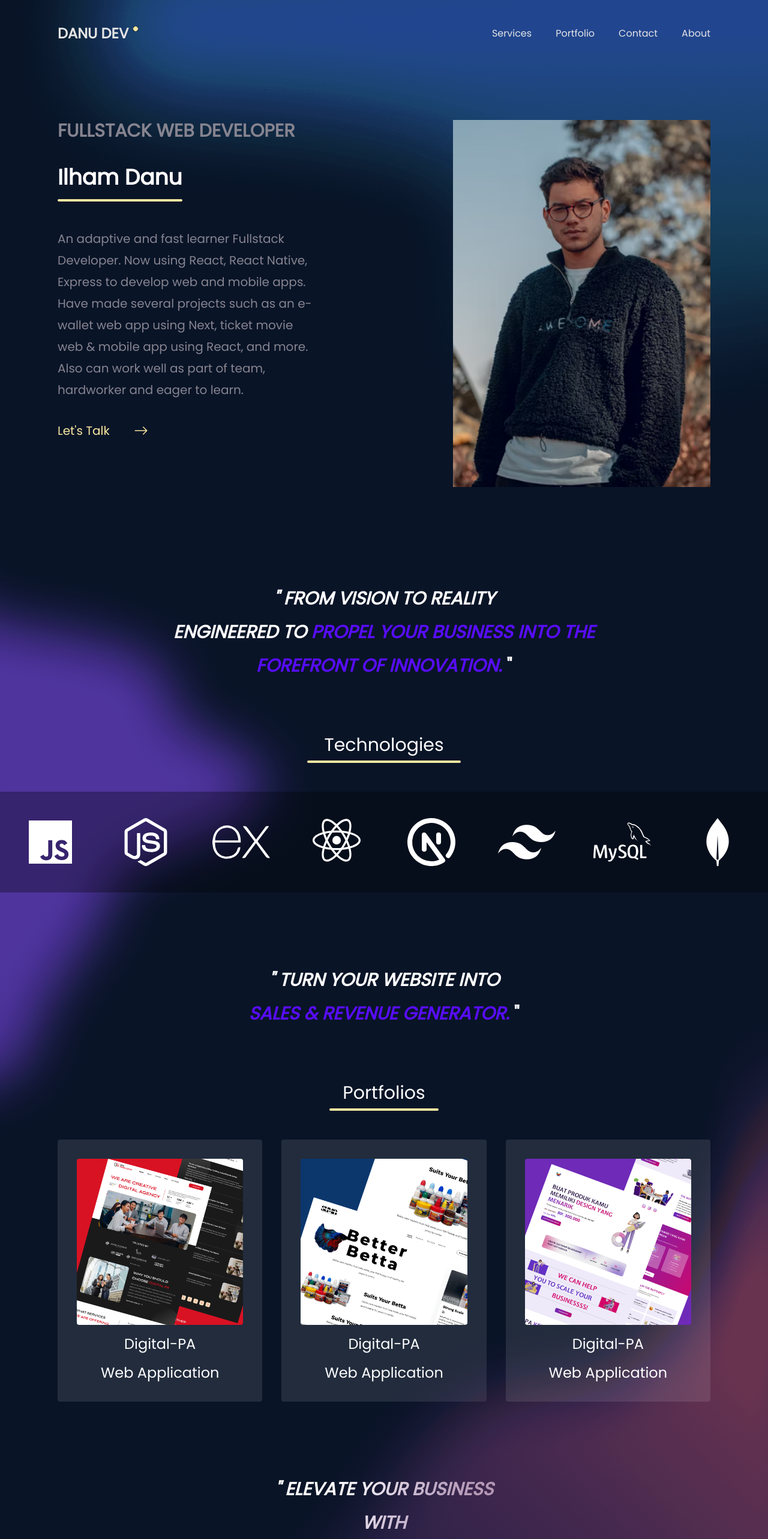
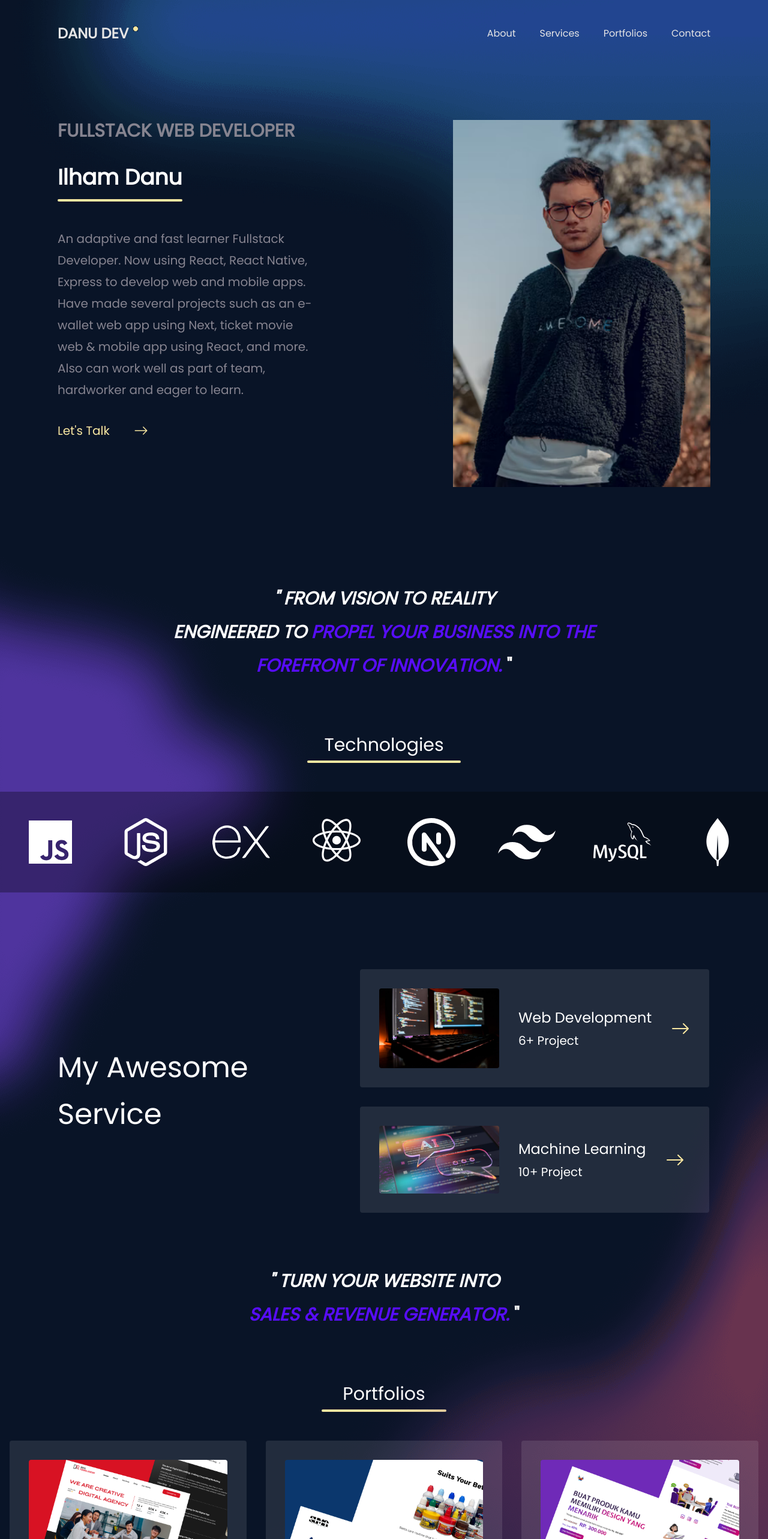
Before and after one commit to ilhamdanu13/my-portfolio, a Next.js app: page / in a window 1280 px wide. Shown: the top 2566 px of the page at 60% size. Built offline with nearby package versions, Linux system fonts and the light colour scheme.

Commit message:
`feat:` add sections and fix nav scroll behavior

```diff
--- a/src/components/Footer.js
+++ b/src/components/Footer.js
@@ -1,17 +1,29 @@
 import React from "react";
-import { FiFacebook, FiInstagram } from "react-icons/fi";
+import { FiFacebook, FiInstagram, FiGithub } from "react-icons/fi";
 import { AiOutlineLinkedin, AiOutlineMail } from "react-icons/ai";
 
 const Footer = () => {
   return (
     <section className=" bg-black/20 px-4 md:px-24 text-[#868490] py-10">
-      <div className="container">
-        <h2 className="text-2xl mb-16 font-semibold">Follow us</h2>
+      <div className="container mx-auto">
+        <h2 className="text-2xl mb-16 font-semibold">Follow me</h2>
+
         <div className="flex gap-x-10">
-          <FiFacebook className="w-10 h-10" />
+          <a href="https://github.com/ilhamdanu13" target="_blank">
+          <FiGithub className="w-10 h-10" />
+          </a>
+
+          <a href="https://www.instagram.com/iam.danu/" target="_blank">
           <FiInstagram className="w-10 h-10" />
+          </a>
+
+          <a href="https://www.linkedin.com/in/ilhamdanu13/" target="_blank">
           <AiOutlineLinkedin className="w-10 h-10" />
+          </a>
+
+          <a href="mailto:ilham.danu13.id@gmail.com">
           <AiOutlineMail className="w-10 h-10" />
+          </a>
         </div>
       </div>
     </section>
--- a/src/components/Navbar.js
+++ b/src/components/Navbar.js
@@ -43,19 +43,19 @@ const Navbar = () => {
 
         <ul className="md:flex md:gap-x-10 hidden">
           <li>
-            <Link href={"#"}>Services</Link>
+            <Link href={"#about"} scroll={false}>About</Link>
           </li>
 
           <li>
-            <Link href={"#"}>Portfolio</Link>
+            <Link href={"#services"} scroll={false}>Services</Link>
           </li>
 
           <li>
-            <Link href={"#"}>Contact</Link>
+            <Link href={"#portfolios"} scroll={false}>Portfolios</Link>
           </li>
 
           <li>
-            <Link href={"#"}>About</Link>
+            <Link href={"#contact"} scroll={false}>Contact</Link>
           </li>
         </ul>
       </div>
--- a/src/pages/index.js
+++ b/src/pages/index.js
@@ -9,22 +9,24 @@ import {
   BiLogoMongodb,
 } from "react-icons/bi";
 import { TbBrandNextjs } from "react-icons/tb";
-import Portfolios from "@/components/Portfolios";
 import Image from "next/image";
 import Gradient2 from "@/./assets/images/Gradient2.png";
 import Gradient3 from "@/./assets/images/Gradient3.png";
+import Gradient4 from "@/./assets/images/Gradient4.png";
 import DigitalPa from "@/assets/projects/project-digitalpa.webp";
 import Suma from "@/assets/projects/project-suma.webp";
 import TheButterfly from "@/assets/projects/project-thebutterfly.webp";
+import WebDev from "@/assets/projects/webdev.webp"
+import Ai from "@/assets/projects/ai.webp"
 
 export default function Home() {
   return (
     <main className="bg-[#091427] font-poppins">
       <section className="bg-[url('../assets/images/Gradient1.png')] bg-cover relative md:mb-32 mb-16">
-        <div className=" md:py-10  ">
+        <div className=" md:py-10 mx-auto container">
           <Navbar />
 
-          <div className="container px-4 md:px-24 flex md:flex-row flex-col-reverse gap-y-4">
+          <div id="about" className="container px-4 md:px-24 flex md:flex-row flex-col-reverse gap-y-4">
             <div className="">
               <h1 className="text-[#868490] text-xl md:text-3xl font-semibold md:mb-10 mb-5 hidden md:block">
                 FULLSTACK WEB DEVELOPER
@@ -78,7 +80,7 @@ export default function Home() {
       </section>
 
       {/* Tagline 1*/}
-      <section className="mb-16">
+      <section className="mb-16 container mx-auto">
         {/* Desktop */}
         <div className="md:mb-24 hidden lg:flex lg:flex-row flex-col lg:justify-center text-center font-bold">
           <div className="md:text-2xl lg:text-3xl uppercase font-syne text-white">
@@ -103,7 +105,7 @@ export default function Home() {
         </div>
 
         {/* Mobile */}
-        <div className="text-lg md:text-2xl lg:text-3xl uppercase font-syne text-white font-bold lg:hidden text-center">
+        <div className="container mx-auto text-lg md:text-2xl lg:text-3xl uppercase font-syne text-white font-bold lg:hidden text-center">
           <h2>
             <i>
               " From Vision to Reality{" "}
@@ -122,8 +124,8 @@ export default function Home() {
       </section>
 
       {/* Technologies */}
-      <section className="md:mb-32 mb-16 relative">
-        <div className="px-4 md:px-0 ">
+      <section className=" md:mb-32 mb-16 relative">
+        <div className="container mx-auto px-4 md:px-0 ">
           <div className="flex flex-col justify-center items-center gap-y-2">
             <h1 className="text-white text-3xl font-poppins text-center ">
               Technologies
@@ -150,7 +152,54 @@ export default function Home() {
         </div>
       </section>
 
-      <section className="mb-8">
+      <section id="services" className="container mx-auto px-24 flex items-center mb-24">
+        <div>
+          <h2 className="text-5xl text-white w-3/4 leading-relaxed">
+            My Awesome Service
+          </h2>
+        </div>
+
+        <div>
+          <div className="bg-white/10 p-8 flex items-center gap-x-8 mb-8 rounded">
+            <Image
+              src={WebDev}
+              alt="Web App"
+              width={200}
+              height={200}
+              className="rounded object-cover"
+            />
+            <div className="text-white flex flex-col justify-center gap-y-2">
+              <span className="text-white text-2xl">Web Development</span>
+              <span className="text-xl">6+ Project</span>
+            </div>
+
+            <div>
+              <BsArrowRight className="text-[#F8E7A1] w-8 h-8" />
+            </div>
+          </div>
+
+          <div className="bg-white/10 p-8 flex items-center gap-x-8 rounded">
+            <Image
+              src={Ai}
+              alt="Web App"
+              width={200}
+              height={200}
+              className="rounded object-cover"
+            />
+
+            <div className="text-white flex flex-col justify-center gap-y-2">
+              <span className="text-white text-2xl">Machine Learning</span>
+              <span className="text-xl">10+ Project</span>
+            </div>
+
+            <div>
+              <BsArrowRight className="text-[#F8E7A1] w-8 h-8" />
+            </div>
+          </div>
+        </div>
+      </section>
+
+      <section className="container mx-auto mb-8">
         <div className="md:mb-24 lg:flex lg:flex-row flex-col lg:justify-center text-center font-bold">
           <div className="text-lg md:text-2xl lg:text-3xl uppercase font-syne text-white">
             <h2 className="md:mb-5 text-center">
@@ -167,7 +216,7 @@ export default function Home() {
         </div>
       </section>
 
-      <section className="px-4 md:px-24 mb-8 md:mb-32">
+      <section id="portfolios" className="container mx-auto px-4 mb-8 md:mb-32">
         <div className="">
           <div className="flex flex-col justify-center items-center gap-y-2">
             <h1 className="text-white text-3xl font-poppins text-center ">
@@ -177,7 +226,7 @@ export default function Home() {
           </div>
 
           <div className="grid grid-cols-1 md:grid-cols-3 gap-8 text-white">
-            <div className="flex flex-col items-center gap-y-4 bg-white/10 p-8 rounded">
+            <div className="flex flex-col items-center gap-y-4 bg-white/10 p-8 rounded z-50">
               <Image
                 src={DigitalPa}
                 alt="project-digitalpa"
@@ -189,7 +238,7 @@ export default function Home() {
               <span className="text-2xl font-medium">Web Application</span>
             </div>
 
-            <div className="flex flex-col items-center gap-y-4 bg-white/10 p-8 rounded">
+            <div className="flex flex-col items-center gap-y-4 bg-white/10 p-8 rounded z-50">
               <Image
                 src={Suma}
                 alt="project-digitalpa"
@@ -216,7 +265,13 @@ export default function Home() {
         </div>
       </section>
 
-      <section>
+      {/* <section className="relative">
+        <div className="absolute top-10 z-0">
+          <Image src={Gradient4} alt="gradient" />
+        </div>
+      </section> */}
+
+      <section className="container mx-auto">
         <div className="md:mb-24 hidden lg:flex lg:flex-row flex-col lg:justify-center text-center font-bold">
           <div className="text-lg md:text-2xl lg:text-3xl uppercase font-syne text-white">
             <h2 className="md:mb-5 text-center">
@@ -235,34 +290,20 @@ export default function Home() {
         </div>
       </section>
 
-      <section className="container pt-96 md:px-24">
-        <div className="md:mb-24 hidden lg:flex lg:flex-row flex-col lg:justify-center text-center font-bold">
-          <div className="text-lg md:text-2xl lg:text-3xl uppercase font-syne text-white">
-            <h2 className="md:mb-5 text-center">
-              <i>" Elevate Your Business</i>
-            </h2>
-            <h2 className="md:mb-5">
-              <i>with </i>
-            </h2>
-            <h2>
-              <i className="text-center text-primary">
-                Cutting-Edge Development.
-              </i>{" "}
-              "
-            </h2>
-          </div>
-        </div>
-        <div className="bg-black/40 p-10">
+      <section id="contact" className="container mx-auto md:px-24 mb-24">
+        <div className="">
+          <div className="bg-white/10 p-10">
             <h2 className="text-3xl text-white font-semibold text-center mb-16">
               Contact Me
             </h2>
+
             <form className="flex flex-col gap-y-4 items-center justify-center">
               <div className="flex flex-col gap-y-2 w-1/3">
                 <label className="text-lg text-white">Fullname</label>
                 <input
                   type="text"
                   placeholder="Fullname"
-                className="input input-bordered input-primary w-full max-w-xs"
+                  className="input input-bordered input-primary w-full"
                 />
               </div>
 
@@ -271,7 +312,7 @@ export default function Home() {
                 <input
                   type="text"
                   placeholder="Phone"
-                className="input input-bordered input-primary w-full max-w-xs"
+                  className="input input-bordered input-primary w-full"
                 />
               </div>
 
@@ -280,13 +321,15 @@ export default function Home() {
                 <input
                   type="text"
                   placeholder="Email"
-                className="input input-bordered input-primary w-full max-w-xs"
+                  className="input input-bordered input-primary w-full"
                 />
               </div>
-            <img src="/assets/" />
+
             </form>
           </div>
+        </div>
       </section>
+
       <Footer />
       <div></div>
     </main>
--- a/src/styles/globals.css
+++ b/src/styles/globals.css
@@ -2,3 +2,7 @@
 @tailwind base;
 @tailwind components;
 @tailwind utilities;
+
+html {
+    scroll-behavior: smooth;
+}
```
Also changed, not shown: src/assets/projects/ai.webp (added), src/assets/projects/webdev.webp (added). Lines whose indentation alone changed are shown as unchanged.
